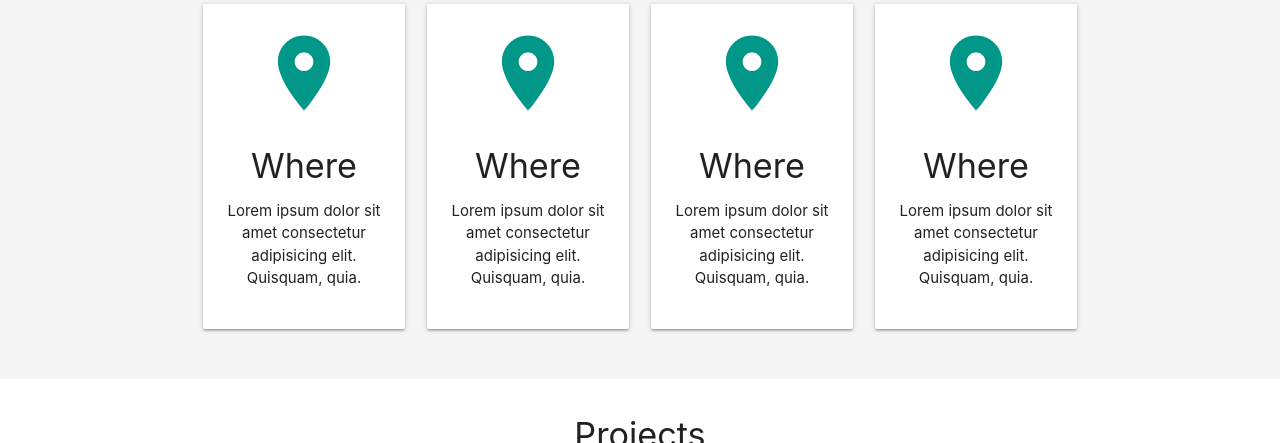
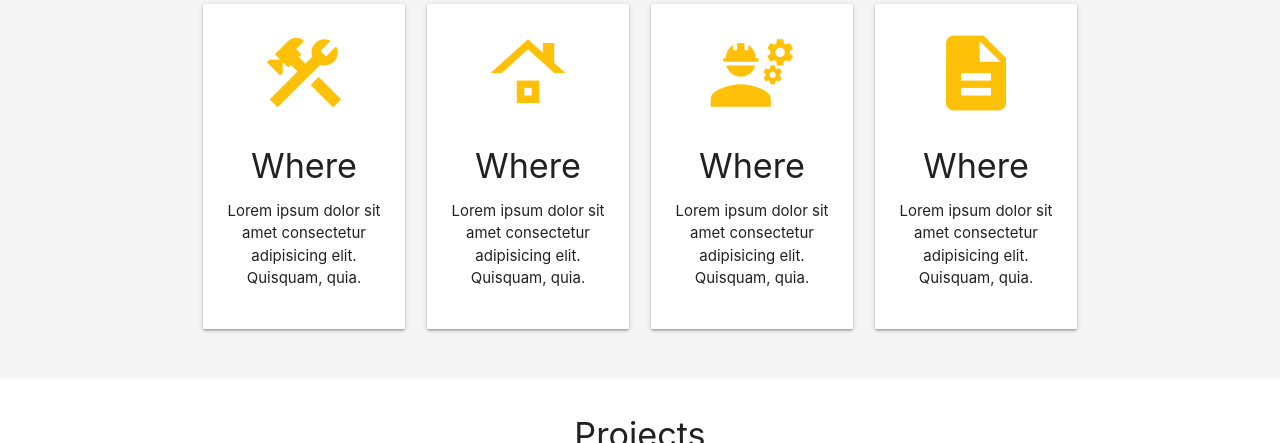
Before and after one commit to jmcaballas/1879-construction-corp, a plain HTML site: page index.html in a window 1280 px wide. Shown: the part 657-1100 px from the top of the page. Drawn offline with nearby package versions, Linux system fonts and the light colour scheme.

Commit message:
Replace Services icons

```diff
--- a/index.html
+++ b/index.html
@@ -90,28 +90,28 @@
                 <h4 class="center">Services</h4>
                 <div class="col s12 m3">
                     <div class="card-panel">
-                        <i class="material-icons large teal-text">room</i>
+                        <i class="material-icons large amber-text">construction</i>
                         <h4>Where</h4>
                         <p>Lorem ipsum dolor sit amet consectetur adipisicing elit. Quisquam, quia.</p>
                     </div>
                 </div>
                 <div class="col s12 m3">
                     <div class="card-panel">
-                        <i class="material-icons large teal-text">room</i>
+                        <i class="material-icons large amber-text">roofing</i>
                         <h4>Where</h4>
                         <p>Lorem ipsum dolor sit amet consectetur adipisicing elit. Quisquam, quia.</p>
                     </div>
                 </div>
                 <div class="col s12 m3">
                     <div class="card-panel">
-                        <i class="material-icons large teal-text">room</i>
+                        <i class="material-icons large amber-text">engineering</i>
                         <h4>Where</h4>
                         <p>Lorem ipsum dolor sit amet consectetur adipisicing elit. Quisquam, quia.</p>
                     </div>
                 </div>
                 <div class="col s12 m3">
                     <div class="card-panel">
-                        <i class="material-icons large teal-text">room</i>
+                        <i class="material-icons large amber-text">description</i>
                         <h4>Where</h4>
                         <p>Lorem ipsum dolor sit amet consectetur adipisicing elit. Quisquam, quia.</p>
                     </div>
@@ -121,7 +121,7 @@
     </div>
 
     <!-- Projects -->
-    <div class="section scrollspy">
+    <div class="section">
         <div class="container">
             <div class="row">
                 <h4 class="center">Projects</h4>
```
